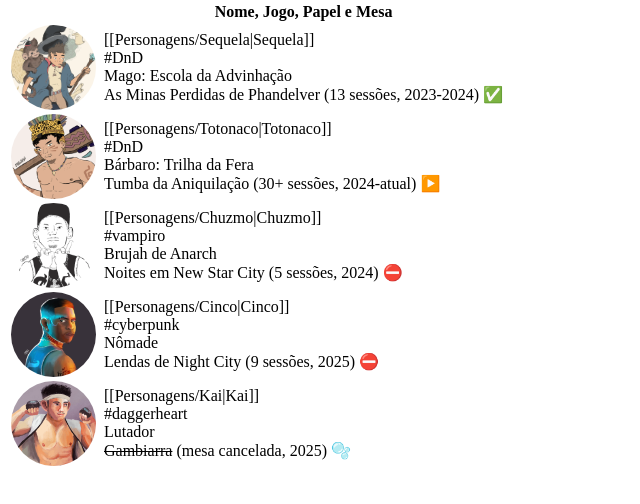
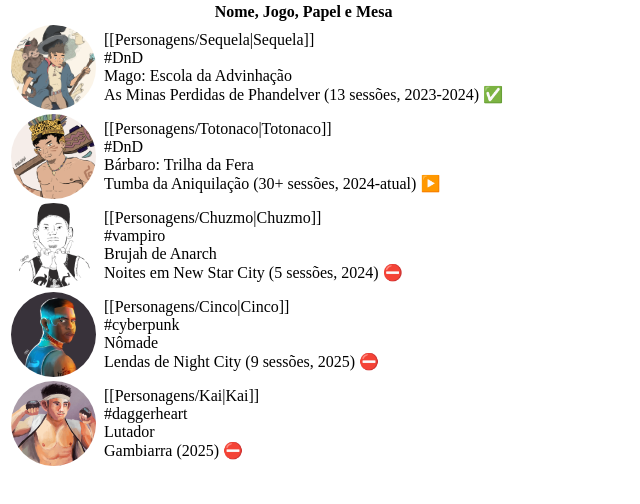
Before and after one commit to cajuzics/cajuzics.github.io, an Eleventy site: page src/site/notes/Personagens/_personagens.md in a window 1280 px wide. Shown: the part 66-570 px from the top of the page, without its empty margins (0-640 px from the left). Built offline with nearby package versions, Linux system fonts and the light colour scheme; Eleventy itself is replaced by a stand-in of ours; files that its build step writes are made by us from their sources; what @sindresorhus/slugify, eleventy-plugin-nesting-toc, fs-file-tree, glob would draw is missing.

Commit message:
Published multiple files

```diff
--- a/src/site/notes/Personagens/_personagens.md
+++ b/src/site/notes/Personagens/_personagens.md
@@ -11,4 +11,5 @@
 | ![token-totonaco.webp](/img/user/Imagens/Personagens/Tokens/token-totonaco.webp) |     | [[Personagens/Totonaco\|Totonaco]]<br>#DnD <br>Bárbaro: Trilha da Fera<br>Tumba da Aniquilação (30+ sessões, 2024-atual) ▶️           |
 | ![token-chuzmo.webp](/img/user/Imagens/Personagens/Tokens/token-chuzmo.webp)   |     | [[Personagens/Chuzmo\|Chuzmo]]<br>#vampiro <br>Brujah de Anarch<br>Noites em New Star City (5 sessões, 2024) ⛔                      |
 | ![token-cinco.webp](/img/user/Imagens/Personagens/Tokens/token-cinco.webp)    |     | [[Personagens/Cinco\|Cinco]]<br>#cyberpunk <br>Nômade<br>Lendas de Night City (9 sessões, 2025) ⛔                                  |
-| ![token-kai.webp](/img/user/Imagens/Personagens/Tokens/token-kai.webp)      |     | [[Personagens/Kai\|Kai]]<br>#daggerheart <br>Lutador<br>~~Gambiarra~~ (mesa cancelada, 2025) 🫧                                  |
+| ![token-kai.webp](/img/user/Imagens/Personagens/Tokens/token-kai.webp)      |     | [[Personagens/Kai\|Kai]]<br>#daggerheart <br>Lutador<br>Gambiarra (2025) ⛔                                                       |
+|                          |     |                                                                                                                 |
```
